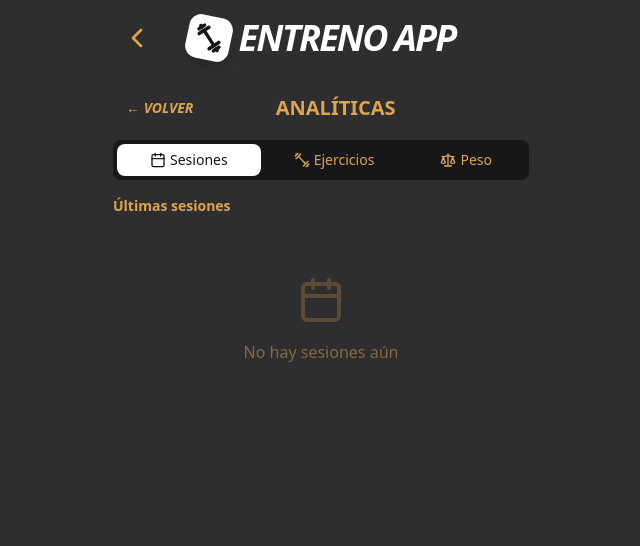
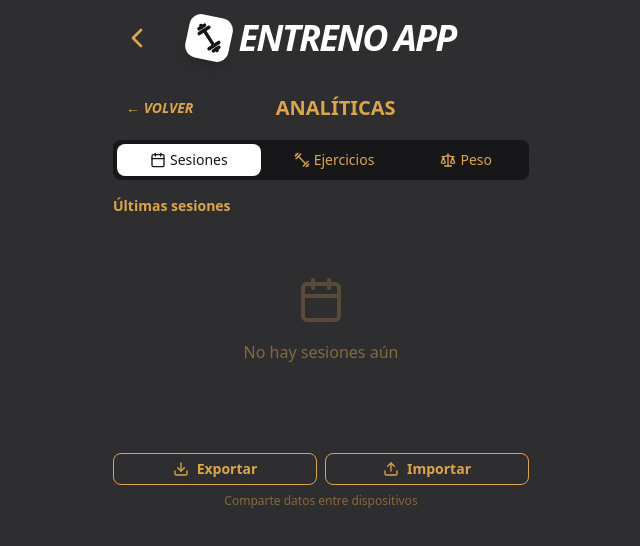
Before and after one commit to Scapin1/app-entreno, a React (Vite) app: page / in a window 1280 px wide. Both pictures are taken after a click on the button "VER ANALÍTICAS". Shown: the top 546 px of the page, without its empty margins (319-959 px from the left). Built offline with nearby package versions, Linux system fonts and the light colour scheme.

Commit message:
feat: add export/import data for sharing between devices

```diff
--- a/src/features/analytics/Analytics.jsx
+++ b/src/features/analytics/Analytics.jsx
@@ -1,7 +1,7 @@
 import React, { useState, useMemo } from 'react'
-import { TrendingUp, TrendingDown, Minus, Scale, Calendar, Activity, Dumbbell, Trash2 } from 'lucide-react'
+import { TrendingUp, TrendingDown, Minus, Scale, Calendar, Activity, Dumbbell, Trash2, Download, Upload } from 'lucide-react'
 import planData from '../../data/plan.json'
-import { getHistory, getBodyWeight, saveBodyWeight, getExerciseHistory, getPersonalRecord, deleteSession } from '../../utils/storage'
+import { getHistory, getBodyWeight, saveBodyWeight, getExerciseHistory, getPersonalRecord, deleteSession, exportAllData, importAllData } from '../../utils/storage'
 
 // Helper para formatear fecha
 const formatDate = (dateStr) => {
@@ -55,6 +55,8 @@ const Analytics = ({ onBack }) => {
   const [activeTab, setActiveTab] = useState('sessions')
   const [showWeightModal, setShowWeightModal] = useState(false)
   const [newWeight, setNewWeight] = useState('')
+  const [showDataModal, setShowDataModal] = useState(false)
+  const [importText, setImportText] = useState('')
 
   const history = useMemo(() => getHistory(), [])
   const bodyWeights = useMemo(() => getBodyWeight(), [])
@@ -340,7 +342,7 @@ const Analytics = ({ onBack }) => {
         </div>
       )}
 
-      {/* Modal agregar peso */}
+{/* Modal agregar peso */}
       {showWeightModal && (
         <div className="fixed inset-0 z-50 bg-black/60 flex items-center justify-center">
           <div className="bg-base-100 p-6 rounded-2xl w-64">
@@ -371,6 +373,79 @@ const Analytics = ({ onBack }) => {
           </div>
         </div>
       )}
+
+      {/* Botones Export/Import */}
+      <div className="mt-6 pt-4 border-t border-base-300">
+        <div className="flex gap-2">
+          <button
+            onClick={() => {
+              const data = exportAllData()
+              if (data) {
+                const blob = new Blob([data], { type: 'application/json' })
+                const url = URL.createObjectURL(blob)
+                const a = document.createElement('a')
+                a.href = url
+                a.download = `entreno-backup-${new Date().toISOString().split('T')[0]}.json`
+                a.click()
+              }
+            }}
+            className="btn btn-outline btn-sm flex-1"
+          >
+            <Download size={16} />
+            Exportar
+          </button>
+          <button
+            onClick={() => setShowDataModal(true)}
+            className="btn btn-outline btn-sm flex-1"
+          >
+            <Upload size={16} />
+            Importar
+          </button>
+        </div>
+        <p className="text-xs opacity-50 text-center mt-2">
+          Comparte datos entre dispositivos
+        </p>
+      </div>
+
+      {/* Modal Import */}
+      {showDataModal && (
+        <div className="fixed inset-0 z-50 bg-black/60 flex items-center justify-center">
+          <div className="bg-base-100 p-4 rounded-2xl m-4 max-h-[80vh] overflow-auto w-80">
+            <h3 className="font-black text-lg mb-2">Importar datos</h3>
+            <p className="text-xs opacity-70 mb-2">Pega el JSON aqui:</p>
+            <textarea
+              value={importText}
+              onChange={(e) => setImportText(e.target.value)}
+              className="textarea textarea-bordered w-full h-32 text-xs font-mono"
+              placeholder="Pega el contenido del archivo JSON..."
+            />
+            <div className="flex gap-2 mt-3">
+              <button
+                onClick={() => {
+                  setShowDataModal(false)
+                  setImportText('')
+                }}
+                className="btn btn-ghost flex-1"
+              >
+                Cancelar
+              </button>
+              <button
+                onClick={() => {
+                  if (importAllData(importText)) {
+                    alert('Datos importados!')
+                    window.location.reload()
+                  } else {
+                    alert('Error al importar')
+                  }
+                }}
+                className="btn btn-primary flex-1"
+              >
+                Importar
+              </button>
+            </div>
+          </div>
+        </div>
+      )}
     </div>
   )
 }
--- a/src/utils/storage.js
+++ b/src/utils/storage.js
@@ -26,6 +26,39 @@ export const deleteSession = (timestamp) => {
     localStorage.setItem(STORAGE_KEYS.HISTORY, JSON.stringify(filtered))
   } catch (e) {
     console.error('Error deleting session:', e)
+  }
+}
+
+// ==================== EXPORT/IMPORT ====================
+export const exportAllData = () => {
+  try {
+    const history = getHistory()
+    const bodyWeight = getBodyWeight()
+    const data = {
+      history,
+      bodyWeight,
+      exportedAt: new Date().toISOString(),
+    }
+    return JSON.stringify(data, null, 2)
+  } catch (e) {
+    console.error('Error exporting data:', e)
+    return null
+  }
+}
+
+export const importAllData = (jsonString) => {
+  try {
+    const data = JSON.parse(jsonString)
+    if (data.history) {
+      localStorage.setItem(STORAGE_KEYS.HISTORY, JSON.stringify(data.history))
+    }
+    if (data.bodyWeight) {
+      localStorage.setItem(STORAGE_KEYS.BODY_WEIGHT, JSON.stringify(data.bodyWeight))
+    }
+    return true
+  } catch (e) {
+    console.error('Error importing data:', e)
+    return false
   }
 }
 
```
